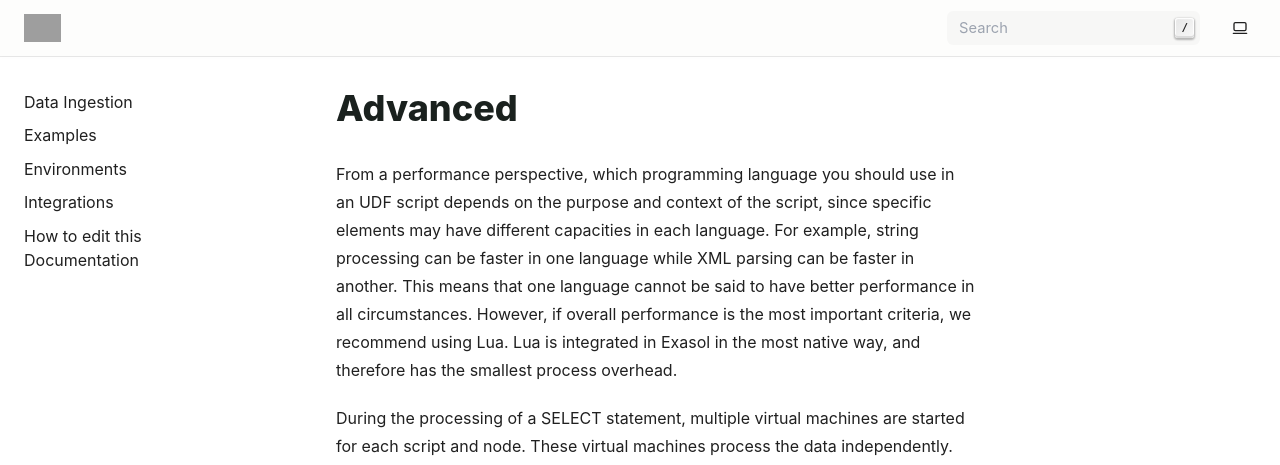
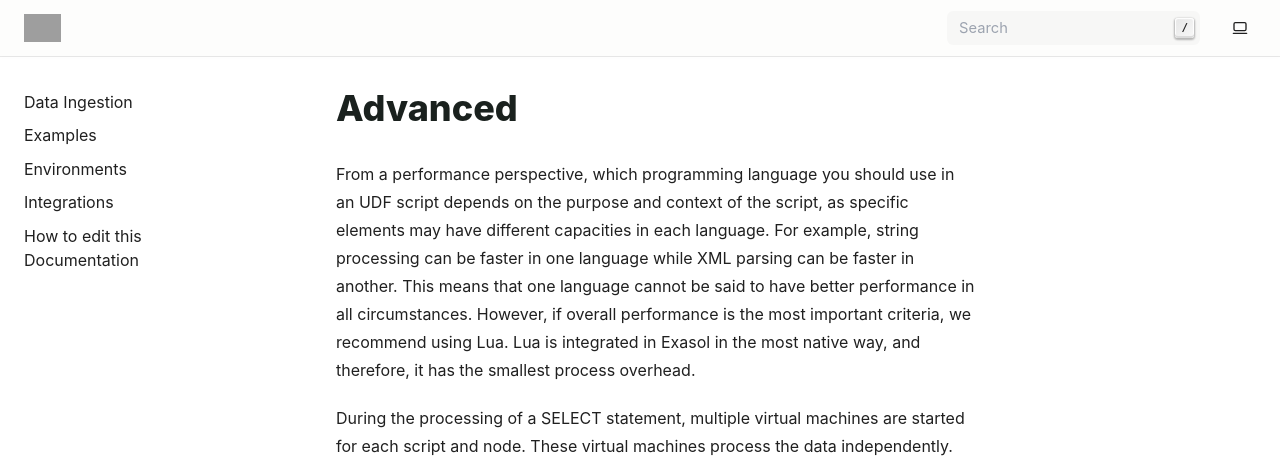
Before and after one commit to exasol/developer-documentation, a Sphinx documentation site: the page built from doc/distributed_python/advanced.rst, in a window 1280 px wide. Shown: the top 465 px of the page. Built offline with Sphinx 7.4.7, drawn with Linux system fonts in a browser that asks for light colours; pages that are not in the unit, such as notebooks, are missing from menus; grey boxes are pictures that could not be loaded.

Commit message:
Update doc/distributed_python/advanced.rst
Co-authored-by: Ariel Schulz <43442541+ArBridgeman@users.noreply.github.com>

```diff
--- a/doc/distributed_python/advanced.rst
+++ b/doc/distributed_python/advanced.rst
@@ -1,7 +1,7 @@
 Advanced
 --------
 
-From a performance perspective, which programming language you should use in an UDF script depends on the purpose and context of the script, since specific elements may have different capacities in each language. For example, string processing can be faster in one language while XML parsing can be faster in another. This means that one language cannot be said to have better performance in all circumstances. However, if overall performance is the most important criteria, we recommend using Lua. Lua is integrated in Exasol in the most native way, and therefore has the smallest process overhead.
+From a performance perspective, which programming language you should use in an UDF script depends on the purpose and context of the script, as specific elements may have different capacities in each language. For example, string processing can be faster in one language while XML parsing can be faster in another. This means that one language cannot be said to have better performance in all circumstances. However, if overall performance is the most important criteria, we recommend using Lua. Lua is integrated in Exasol in the most native way, and therefore, it has the smallest process overhead.
 
 During the processing of a SELECT statement, multiple virtual machines are started for each script and node. These virtual machines process the data independently. For scalar functions, the input rows are distributed across those virtual machines to achieve maximum parallelism. For SET input tuples, the virtual machines are used per group if you specify a GROUP BY clause. Otherwise there will be only one group, which means only one node and virtual machine can process the data.
 
```
